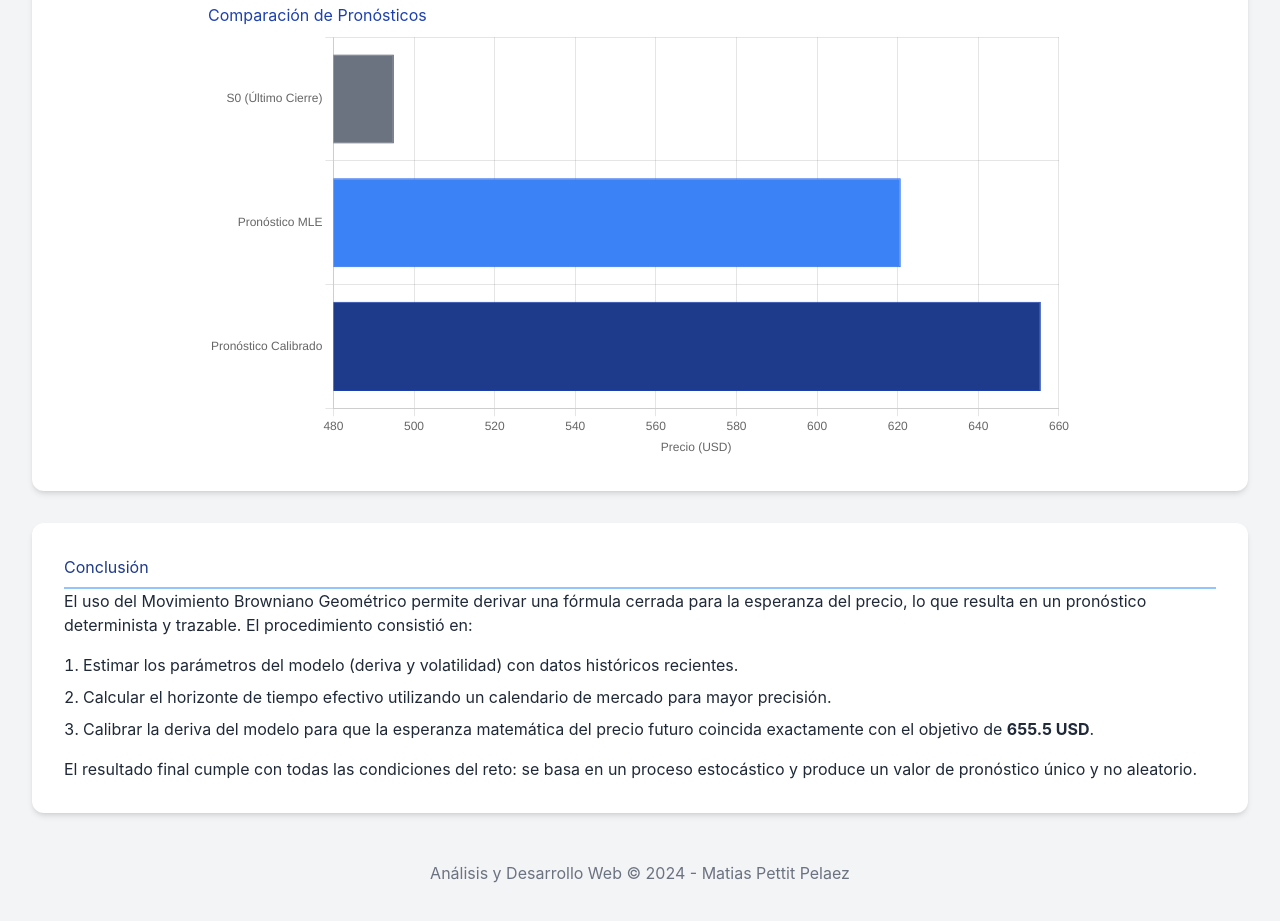
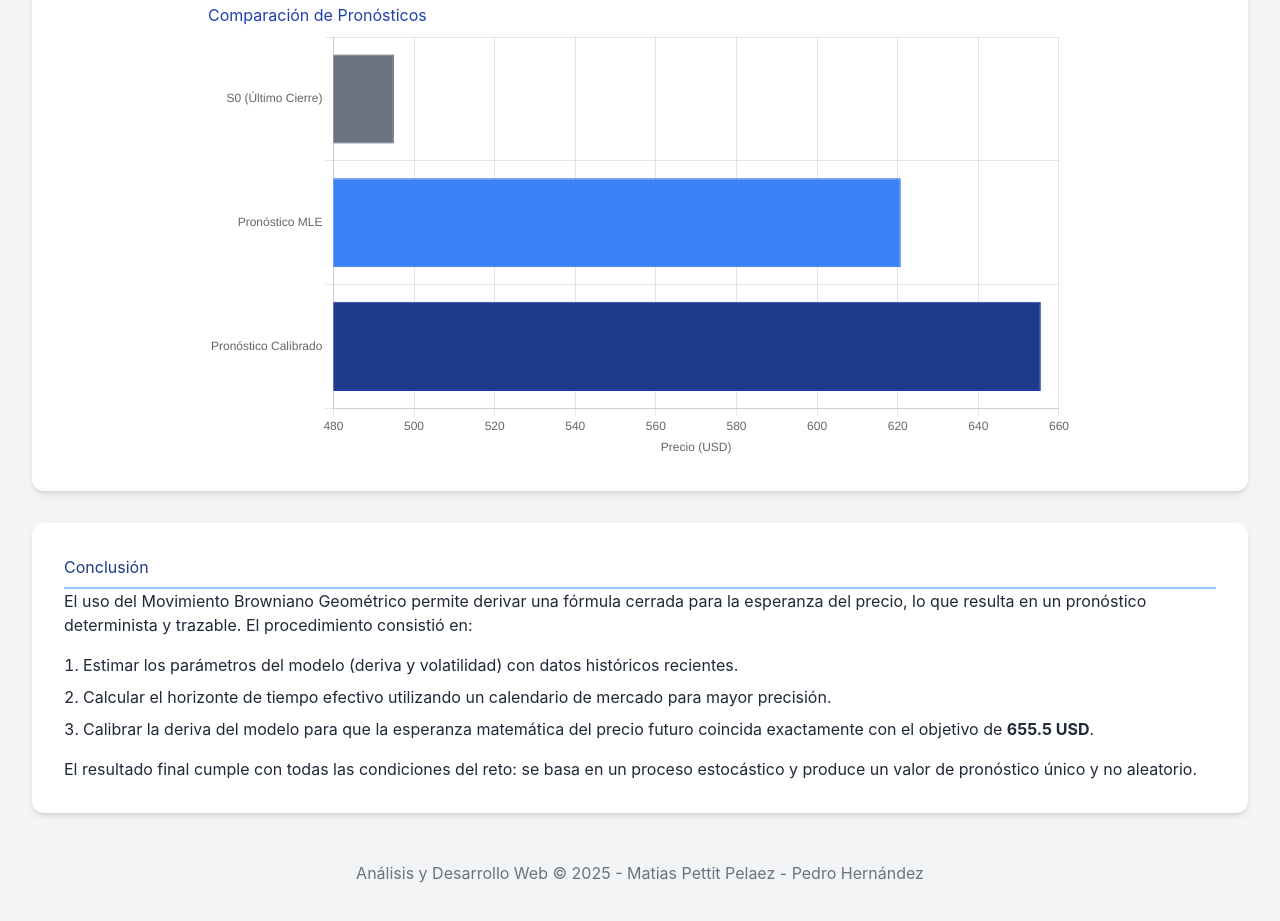
Before and after one commit to mpettitp/WEB_Pronostico_7NOV_META, a website built with Vite: page index.html in a window 1280 px wide. Shown: the part 2831-3752 px from the top of the page. Built offline with nearby package versions, Linux system fonts and the light colour scheme.

Commit message:
Update index.html

```diff
--- a/index.html
+++ b/index.html
@@ -193,7 +193,7 @@
         </main>
 
         <footer class="text-center mt-8 py-4">
-            <p class="text-gray-500">Análisis y Desarrollo Web &copy; 2024 - Matias Pettit Pelaez</p>
+            <p class="text-gray-500">Análisis y Desarrollo Web &copy; 2025 - Matias Pettit Pelaez - Pedro Hernández</p>
         </footer>
     </div>
 
```
